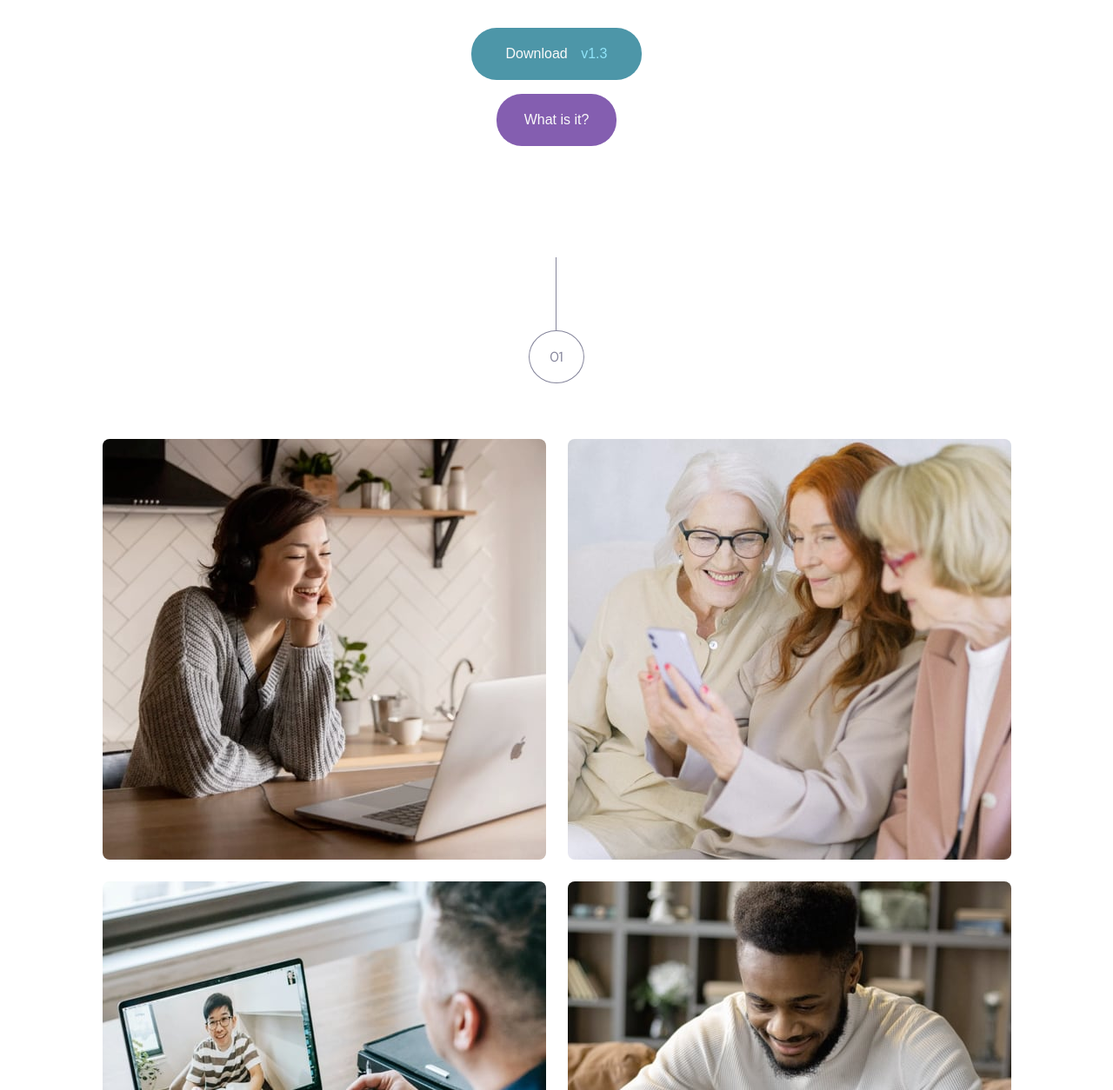
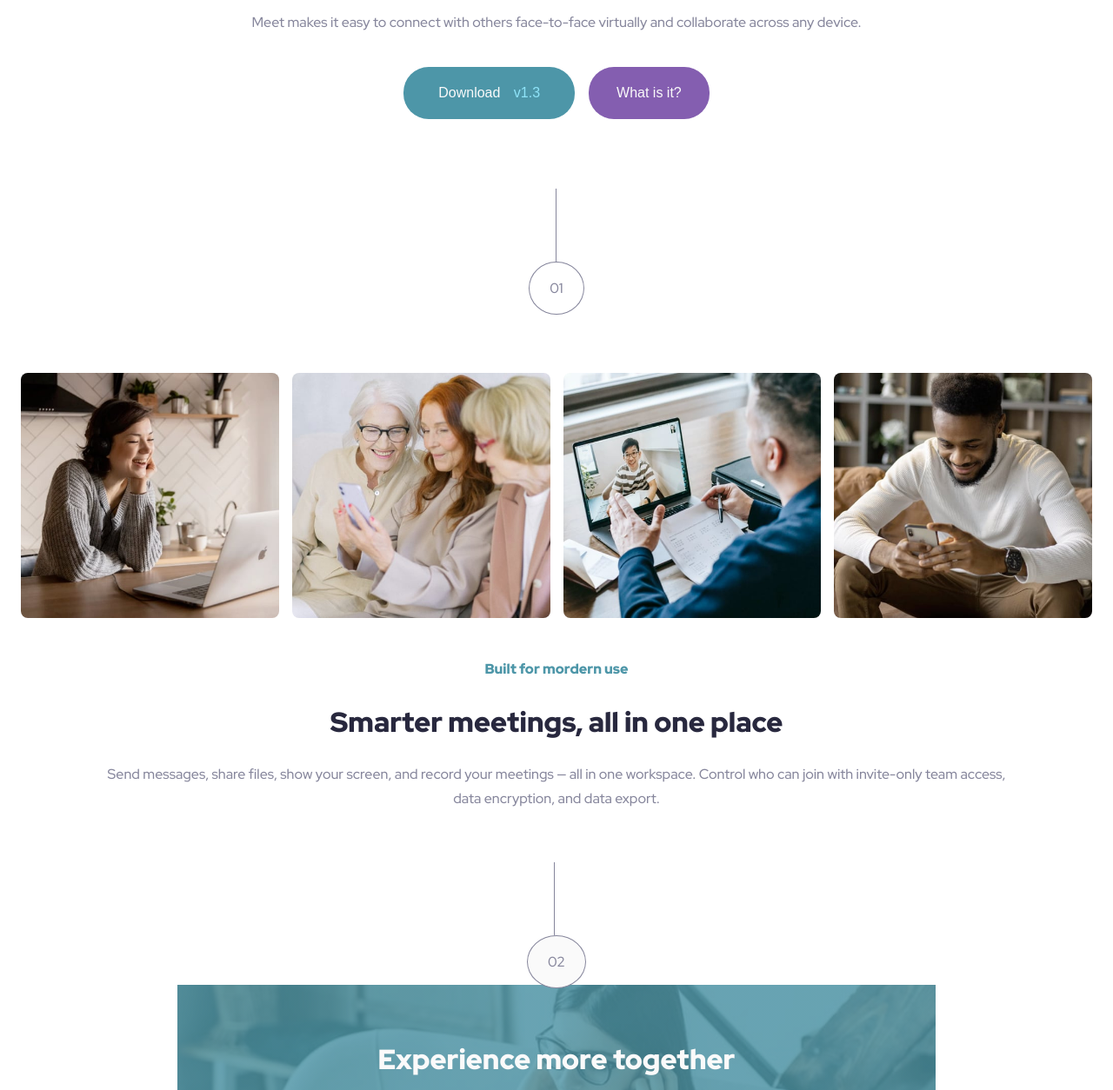
Before and after one commit to varonalearns/Meet-landing-page, a plain HTML site: page source/index.html in a window 1280 px wide. Shown: the part 776-2030 px from the top of the page at 87% size. Drawn offline with Linux system fonts and the light colour scheme.

Commit message:
Update HTML and CSS to better suit desktop design.

```diff
--- a/source/index.html
+++ b/source/index.html
@@ -19,19 +19,21 @@
     <img src="assets/logo.svg" alt="Meet Logo">
   </header>
   <main>
-    <div class="hero-imgs">
+    <div class="hero-imgs mobile-only">
       <img src="assets/desktop/image-hero-left.png" alt="Hero Image Left" class="hero-img-left">
       <img src="assets/desktop/image-hero-right.png" alt="Hero Image Right" class="hero-img-right">
     </div>
     <section class="section-01">
+      <img class="hero-img-left desktop-only"src="asses/desktop/image-hero-left.pn" alt="Hero Image Left">
       <div class="section-01-txt">
         <h1>Group Chat for Everyone</h1>
         <p>Meet makes it easy to connect with others face-to-face virtually and collaborate across any device.</p>
+        <div class="buttons">
+          <button>Download <span>v1.3</span></button>
+          <button>What is it?</button>
+        </div>
       </div>
-      <div class="buttons">
-        <button>Download <span>v1.3</span></button>
-        <button>What is it?</button>
-      </div>
+      <img class="hero-img-right desktop-only"src="asses/desktop/image-hero-left.pn" alt="Hero Image Left">
     </section>
     <section class="section-02">
       <div class="transition-img">
--- a/source/styles.css
+++ b/source/styles.css
@@ -80,19 +80,20 @@ button span {
 .hero-imgs img {
     width: 56%
 }
+.desktop-only {
+    display: none;
+}
 
 /* section-01 */
 .section-01 {
     margin: 48px 24px 64px 24px;
-}
-.section-01-txt {
-    margin-bottom: 37px;
 }
 .buttons {
     display: flex;
     flex-direction: column;
     justify-content: center;
     align-items: center;
+    margin-top: 37px;
 }
 .buttons button:first-child {
     background-color: var(--clr-prim-1);
@@ -155,6 +156,7 @@ button span {
 .img-4 {
     grid-area: rbot;
 }
+/* section-03 */
 .section-03 {
     display: flex;
     flex-direction: column;
@@ -204,4 +206,60 @@ button span {
     /* --------------------
         Global Styles
     ---------------------*/
+    header {
+        margin: 48px auto 64px auto;
+    }
+    h1 {
+        font-size: 48px;
+    }
+    /* --------------------
+        Class Styles
+    ---------------------*/
+
+    /* section-01 */
+    .section-01 {
+        margin: 72px 155px 80px 155px;
+    }
+    .buttons {
+        flex-direction: row;
+    }
+    .buttons button:first-child {
+        margin-bottom: 0;
+        margin-right: 16px;
+    }
+
+    /* section-02 */
+    .section-02-txt {
+        margin-left: 98px;
+        margin-right: 98px;
+    }
+    .section-02-txt h2 {
+        margin-left: 64px;
+        margin-right: 64px;
+    }
+    .transition-img {
+        margin-top: 0px;
+        margin-bottom: 67px;
+    }
+    .section-02-imgs {
+        display: grid;
+        grid-template-columns: 1fr 1fr 1fr 1fr;
+        grid-template-rows: 1fr;
+        column-gap: 15px;
+        grid-template-areas:
+            "ltop rtop lbot rbot";
+        margin-bottom: 48px;
+    }
+
+    /* section-03 */
+    .float-img {
+        bottom: 314px;
+    }
+    .section-03-txt {
+        padding-left: 98px;
+        padding-right: 98px;
+        background-image: url(assets/tablet/image-footer.jpg); /* fallback */
+        background-image: linear-gradient(rgba(77, 150, 168, 0.8), rgba(77, 150, 168, 0.8)),
+        url(assets/tablet/image-footer.jpg);
+    }
 }
```
